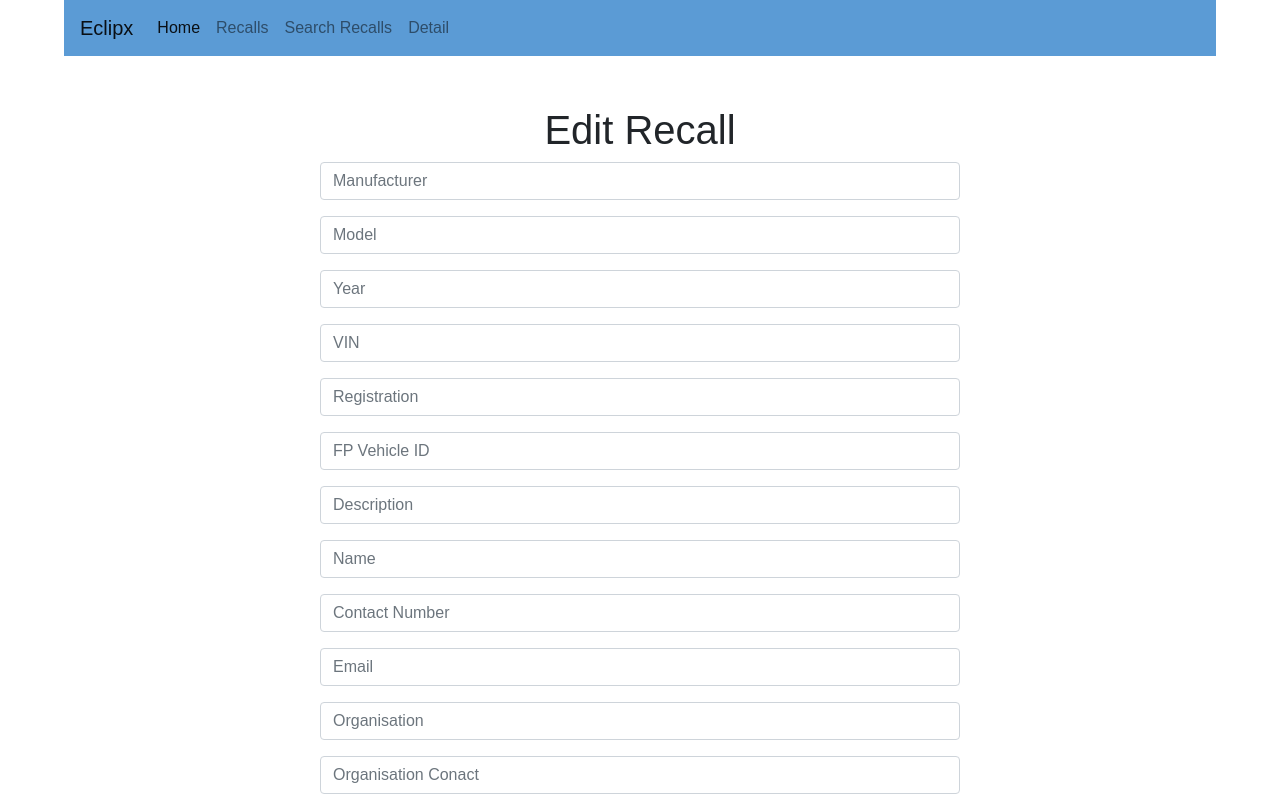
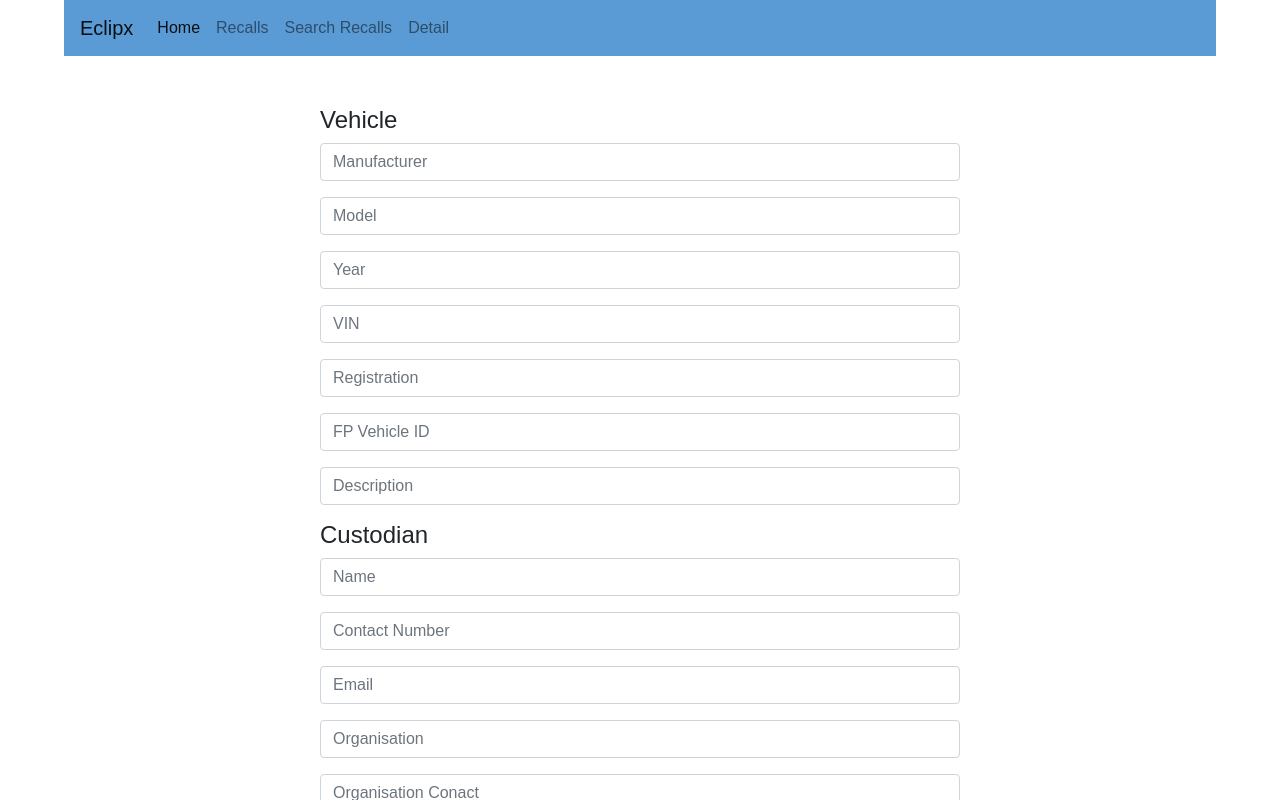
Before and after one commit to shivamtayal/sit374_eclipx_frontend, a React (Create React App) app: page /editRecall in a window 1280 px wide. Shown: the top 800 px of the page. Built offline with nearby package versions, Linux system fonts and the light colour scheme.

Commit message:
added comments, fixed sorting by converting manufacturer and model entries to uppercase

```diff
--- a/src/components/detail/detail.js
+++ b/src/components/detail/detail.js
@@ -4,6 +4,7 @@ import {Link} from 'react-router-dom';
 
 //const mock = require('./');
 
+//Constructer to initialise our keys to store data.
 class View extends Component {
     constructor(props) {
         super(props);
@@ -29,10 +30,15 @@ class View extends Component {
         }
     }
 
+    //This starts when the page is loaded. It clears the keys and then runs the initialise data function.
     componentDidMount(){
+    //This will refresh data into the keys to enable data to be persistant. As most keys are removed beforehand this will just load the
+    //list[] array with stored data.
         this.initialiseData();
       }
 
+    //This function is called when the page is opened. it will read through the keys in this state and check local storage.
+    //if it finds matching keys it will check the data and update the state from local storage.
     initialiseData() {
         for (let key in this.state) {
           if (localStorage.hasOwnProperty(key)) {
@@ -47,79 +53,6 @@ class View extends Component {
             }
           }
         }
-      }
-
-    updateInput(key, value) {
-        this.setState({ [key]: value });
-        localStorage.setItem(key, value);
-    }
-
-    addItem(idEdit) {
-        const editID = idEdit
-        const list = [...this.state.list];
-        const updatedList = list.filter(item => item.id !== editID);
-
-        this.setState({ list: updatedList });
-
-        localStorage.setItem("list", JSON.stringify(updatedList));
-
-        const newRecall = {
-          id: 1 + Math.random(),
-          manufacturer: this.state.manufacturer,
-          model: this.state.model,
-          year: this.state.year,
-          vin: this.state.vin
-        };
-
-        updatedList.push(newRecall);
-
-        this.setState({
-          list,
-          newRecall: "",
-          manufacturer: "",
-          model: "",
-          year: "",
-          vin: ""
-        });
-
-        localStorage.setItem("list", JSON.stringify(updatedList));
-        localStorage.setItem("manufacturer", "");
-        localStorage.setItem("model", "");
-        localStorage.setItem("year", "");
-        localStorage.setItem("vin", "");
-      }
-
-      editRecall(id,manuf,mod,yr,vin,reg,vid,des,nm,cnum,em,org,orgc,orge,orgn) {
-        const editID = id;
-        const manufacturer = manuf;
-        const model = mod;
-        const year = yr;
-        const vinNumber = vin;
-        const rego = reg;
-        const vehid = vid;
-        const desc = des;
-        const nme = nm;
-        const connum = cnum;
-        const ema = em;
-        const organ = org;
-        const orgcon = orgc;
-        const orgem = orge;
-        const orgnum = orgn
-        localStorage.setItem("editID", editID);
-        localStorage.setItem("manufacturer", manufacturer);
-        localStorage.setItem("model", model);
-        localStorage.setItem("year", year);
-        localStorage.setItem("vin", vinNumber);
-        localStorage.setItem("registration", rego)
-        localStorage.setItem("vehicleId", vehid)
-        localStorage.setItem("description", desc)
-        localStorage.setItem("name", nme)
-        localStorage.setItem("contactNumber", connum)
-        localStorage.setItem("email", ema)
-        localStorage.setItem("organisation", organ)
-        localStorage.setItem("orgContact", orgcon)
-        localStorage.setItem("orgEmail", orgem)
-        localStorage.setItem("orgNumber", orgnum)
       }
 
     render() {
--- a/src/components/editRecall/editRecall.js
+++ b/src/components/editRecall/editRecall.js
@@ -2,6 +2,7 @@ import React, {Component} from 'react';
 import './editRecall.css'
 import {Link} from 'react-router-dom';
 
+//Constructer to initialise our keys to store data.
 class editRecall extends Component {
   constructor(props) {
     super(props);
@@ -26,16 +27,23 @@ class editRecall extends Component {
     };
   }
 
+  //This starts when the page is loaded. It clears the keys and then runs the initialise data function.
   componentDidMount(){
     this.initialiseData();
   }
 
+  //This function tracks input in the fields and stores them in our keys.
   updateInput(key, value) {
     this.setState({ [key]: value });
     localStorage.setItem(key, value);
   }
 
+  //This function will remove the recall entry from the array and then store a new entry which is the
+  //edited version.
+  //This function will create a constant called newRecall, it contains our keys and data to be inputted into our array as an element.
+  //It will add the element to the array and generate a unique ID.
   addItem(idEdit) {
+    //this section removes the entry from the array
     const editID = idEdit
     const list = [...this.state.list];
     const updatedList = list.filter(item => item.id !== editID);
@@ -44,10 +52,11 @@ class editRecall extends Component {
 
     localStorage.setItem("list", JSON.stringify(updatedList));
 
+    //The array element containing vehicle and customer details.
     const newRecall = {
       id: 1 + Math.random(),
-      manufacturer: this.state.manufacturer,
-      model: this.state.model,
+      manufacturer: this.state.manufacturer.toUpperCase(),
+      model: this.state.model.toUpperCase(),
       year: this.state.year,
       vin: this.state.vin,
       registration: this.state.registration,
@@ -62,8 +71,10 @@ class editRecall extends Component {
       orgNumber: this.state.orgNumber
     };
 
+    //This adds to new element to the list array.
     updatedList.push(newRecall);
 
+    //This resets the keys after data has been stored.
     this.setState({
       list,
       newRecall: "",
@@ -83,6 +94,7 @@ class editRecall extends Component {
       orgNumber: ""
     });
 
+    //JSON file needs to be stored as a string, we can later convert it back into an array. All keys are stored for initialisaton.
     localStorage.setItem("list", JSON.stringify(updatedList));
     localStorage.setItem("manufacturer", "");
     localStorage.setItem("model", "");
@@ -100,6 +112,7 @@ class editRecall extends Component {
     localStorage.setItem("orgNumber", "");
   }
 
+  //to delete an item from the array we use the .filter to remove the element. then update our list with the updated version.
   deleteRecall(id) {
     const editID = id
     const list = [...this.state.list];
@@ -110,7 +123,8 @@ class editRecall extends Component {
     localStorage.setItem("list", JSON.stringify(updatedList));
   }
 
-
+  //This function is called when the page is opened. it will read through the keys in this state and check local storage.
+  //if it finds matching keys it will check the data and update the state from local storage.
   initialiseData() {
     for (let key in this.state) {
       if (localStorage.hasOwnProperty(key)) {
@@ -131,7 +145,7 @@ class editRecall extends Component {
     return (
       <form className="w-50 m-auto">
       <div className="form-group addRecall">
-      <h1 className="addRecall-title">Edit Recall</h1>
+      <h4 className="addRecall-title">Vehicle</h4>
       <input
             className="form-control"
             id="manufacturer"
@@ -201,6 +215,7 @@ class editRecall extends Component {
             onChange={e => this.updateInput("description", e.target.value)}
           />
       </div>
+      <h4 className="addRecall-title">Custodian</h4>
       <div className="form-group">
       <input
             className="form-control"
--- a/src/components/recalls/addRecall.js
+++ b/src/components/recalls/addRecall.js
@@ -2,6 +2,7 @@ import React, { Component } from 'react';
 import './addRecall.css';
 import {Link} from 'react-router-dom';
 
+//Constructer to initialise our keys to store data.
 class addRecall extends Component {
   constructor(props) {
     super(props);
@@ -25,6 +26,7 @@ class addRecall extends Component {
     };
   }
 
+  //This starts when the page is loaded. It clears the keys and then runs the initialise data function.
   componentDidMount(){
     localStorage.removeItem("manufacturer")
     localStorage.removeItem("model")
@@ -41,20 +43,26 @@ class addRecall extends Component {
     localStorage.removeItem("orgEmail")
     localStorage.removeItem("orgNumber")
     localStorage.removeItem("editID")
+
+    //This will refresh data into the keys to enable data to be persistant. As most keys are removed beforehand this will just load the
+    //list[] array with stored data.
     this.initialiseData();
   }
 
+  //This function tracks input in the fields and stores them in our keys.
   updateInput(key, value) {
     this.setState({ [key]: value });
-
     localStorage.setItem(key, value);
   }
 
+  //This function will create a constant called newRecall, it contains our keys and data to be inputted into our array as an element.
+  //It will add the element to the array and generate a unique ID.
   addItem() {
+    //The array element containing vehicle and customer details.
     const newRecall = {
       id: Math.floor(100000 + Math.random() * 900000),
-      manufacturer: this.state.manufacturer,
-      model: this.state.model,
+      manufacturer: this.state.manufacturer.toUpperCase(),
+      model: this.state.model.toUpperCase(),
       year: this.state.year,
       vin: this.state.vin,
       registration: this.state.registration,
@@ -69,10 +77,13 @@ class addRecall extends Component {
       orgNumber: this.state.orgNumber
     };
 
+    //This copies the current list to a new list for updating.
     const list = [...this.state.list];
 
+    //This adds to new element to the list array.
     list.push(newRecall);
 
+    //This resets the keys after data has been stored.
     this.setState({
       list,
       newRecall: "",
@@ -92,6 +103,7 @@ class addRecall extends Component {
       orgNumber: ""
     });
 
+    //JSON file needs to be stored as a string, we can later convert it back into an array. All keys are stored for initialisaton.
     localStorage.setItem("list", JSON.stringify(list));
     localStorage.setItem("manufacturer", "");
     localStorage.setItem("model", "");
@@ -109,6 +121,7 @@ class addRecall extends Component {
     localStorage.setItem("orgNumber", "")
   }
 
+  //to delete an item from the array we use the .filter to remove the element. then update our list with the updated version.
   deleteItem(id) {
     const list = [...this.state.list];
     const updatedList = list.filter(item => item.id !== id);
@@ -118,6 +131,8 @@ class addRecall extends Component {
     localStorage.setItem("list", JSON.stringify(updatedList));
   }
 
+  //This function is called when the page is opened. it will read through the keys in this state and check local storage.
+  //if it finds matching keys it will check the data and update the state from local storage.
   initialiseData() {
     for (let key in this.state) {
       if (localStorage.hasOwnProperty(key)) {
```
Also changed, not shown: src/components/search/search.js (+11 -1 lines).
